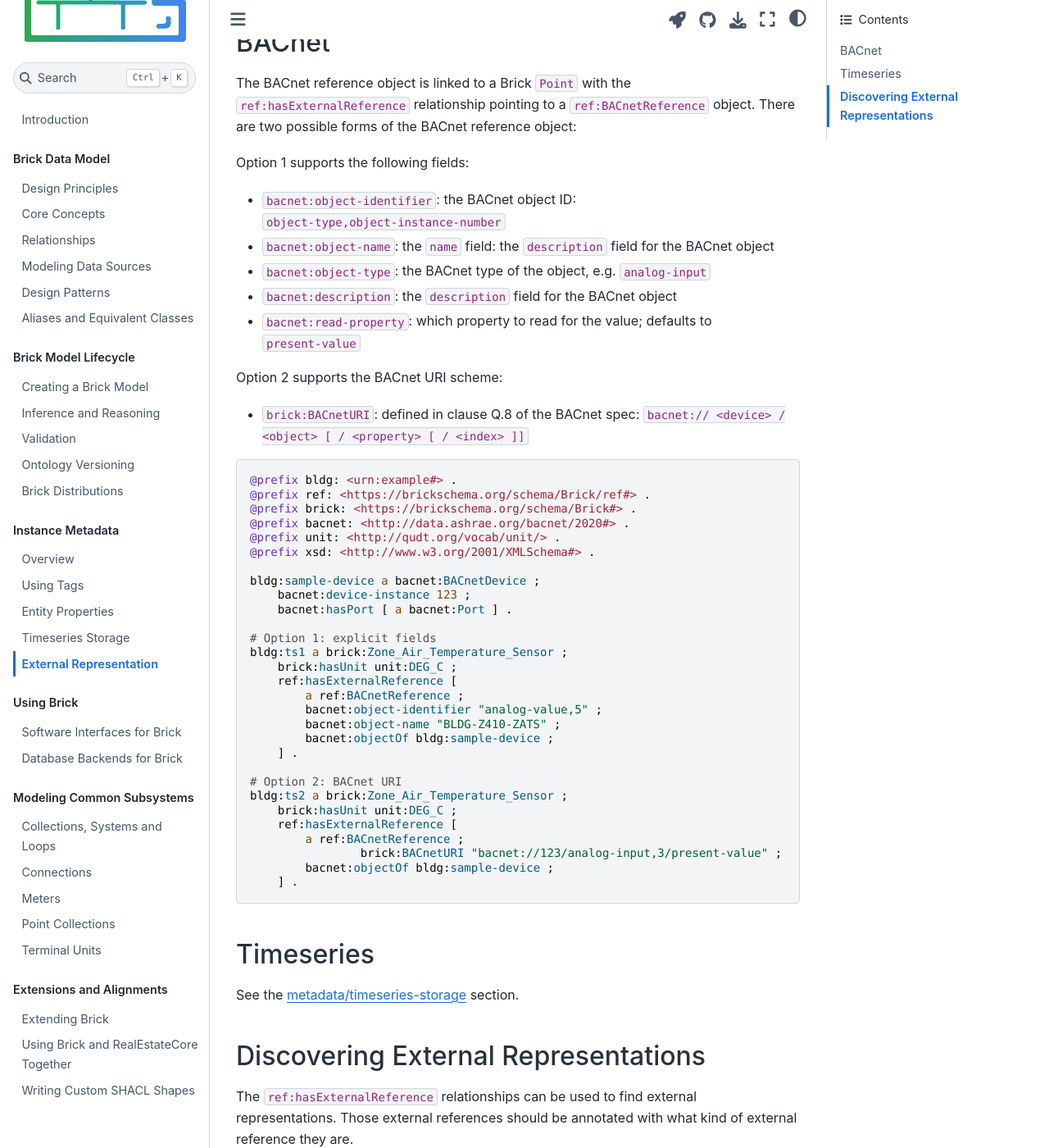
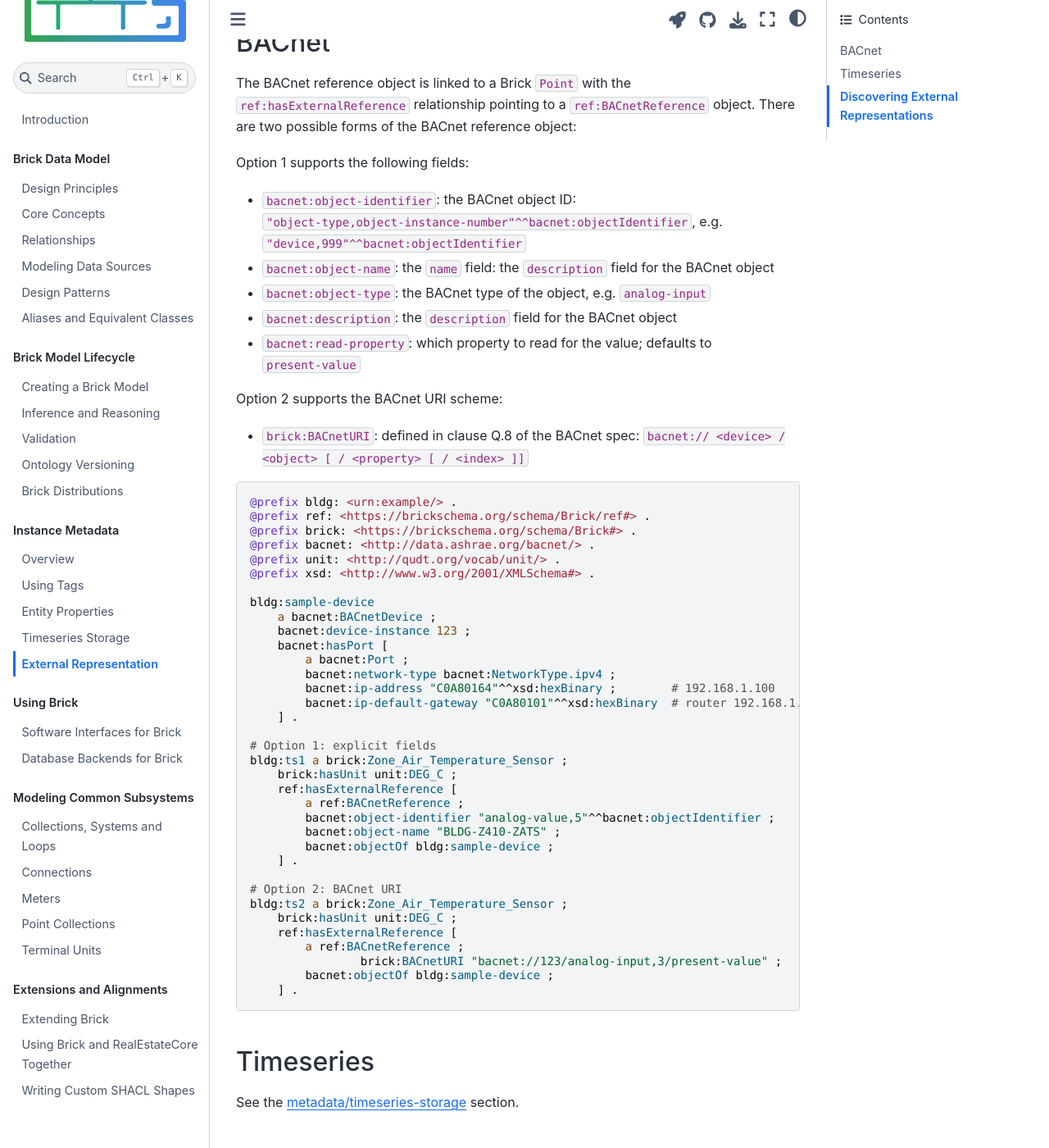
Before and after one commit to BrickSchema/docs, a Jupyter Book: the page built from metadata/external-representations.md, in a window 1280 px wide and 1400 px high, scrolled down 628 px. Shown: the whole window at 82% size. Built offline with Jupyter Book 1.0.4 settings and Sphinx 7.4.7 and the Sphinx Book theme 1.1.4, drawn with Linux system fonts in a browser that asks for light colours; some of the changed text lies outside the part shown.

Commit message:
update bacnet

````diff
--- a/metadata/external-representations.md
+++ b/metadata/external-representations.md
@@ -38,7 +38,7 @@ The BACnet reference object is linked to a Brick `Point` with the `ref:hasExtern
 There are two possible forms of the BACnet reference object:
 
 Option 1 supports the following fields:
-- `bacnet:object-identifier`: the BACnet object ID: `object-type,object-instance-number`
+- `bacnet:object-identifier`: the BACnet object ID: `"object-type,object-instance-number"^^bacnet:objectIdentifier`, e.g. `"device,999"^^bacnet:objectIdentifier`
 - `bacnet:object-name`: the `name` field: the `description` field for the BACnet object
 - `bacnet:object-type`: the BACnet type of the object, e.g. `analog-input`
 - `bacnet:description`: the `description` field for the BACnet object
@@ -49,23 +49,29 @@ Option 2 supports the BACnet URI scheme:
 
 
 ```turtle
-@prefix bldg: <urn:example#> .
+@prefix bldg: <urn:example/> .
 @prefix ref: <https://brickschema.org/schema/Brick/ref#> .
 @prefix brick: <https://brickschema.org/schema/Brick#> .
-@prefix bacnet: <http://data.ashrae.org/bacnet/2020#> .
+@prefix bacnet: <http://data.ashrae.org/bacnet/> .
 @prefix unit: <http://qudt.org/vocab/unit/> .
 @prefix xsd: <http://www.w3.org/2001/XMLSchema#> .
 
-bldg:sample-device a bacnet:BACnetDevice ;
+bldg:sample-device
+    a bacnet:BACnetDevice ;
     bacnet:device-instance 123 ;
-    bacnet:hasPort [ a bacnet:Port ] .
+    bacnet:hasPort [
+        a bacnet:Port ;
+        bacnet:network-type bacnet:NetworkType.ipv4 ;
+        bacnet:ip-address "C0A80164"^^xsd:hexBinary ;        # 192.168.1.100
+        bacnet:ip-default-gateway "C0A80101"^^xsd:hexBinary  # router 192.168.1.1
+    ] .
 
 # Option 1: explicit fields
 bldg:ts1 a brick:Zone_Air_Temperature_Sensor ;
     brick:hasUnit unit:DEG_C ;
     ref:hasExternalReference [
         a ref:BACnetReference ;
-        bacnet:object-identifier "analog-value,5" ;
+        bacnet:object-identifier "analog-value,5"^^bacnet:objectIdentifier ;
         bacnet:object-name "BLDG-Z410-ZATS" ;
         bacnet:objectOf bldg:sample-device ;
     ] .
@@ -97,7 +103,7 @@ bldg:ts1 a brick:Zone_Air_Temperature_Sensor ;
     brick:hasUnit unit:DEG_C ;
     ref:hasExternalReference [
         a ref:BACnetReference ;
-        bacnet:object-identifier "analog-value,5" ;
+        bacnet:object-identifier "analog-value,5"^^bacnet:objectIdentifier ;
         bacnet:object-name "BLDG-Z410-ZATS" ;
         bacnet:objectOf bldg:sample-device ;
     ] ;
````
Also changed, not shown: brick/concepts.md (+1 -1 lines), modeling/terminal-units.md (+12 -6 lines).
